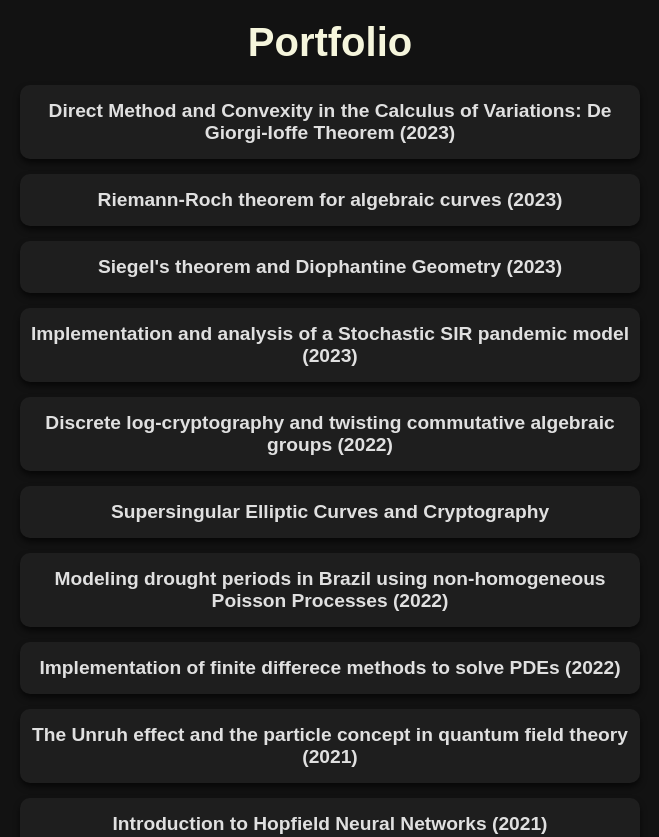
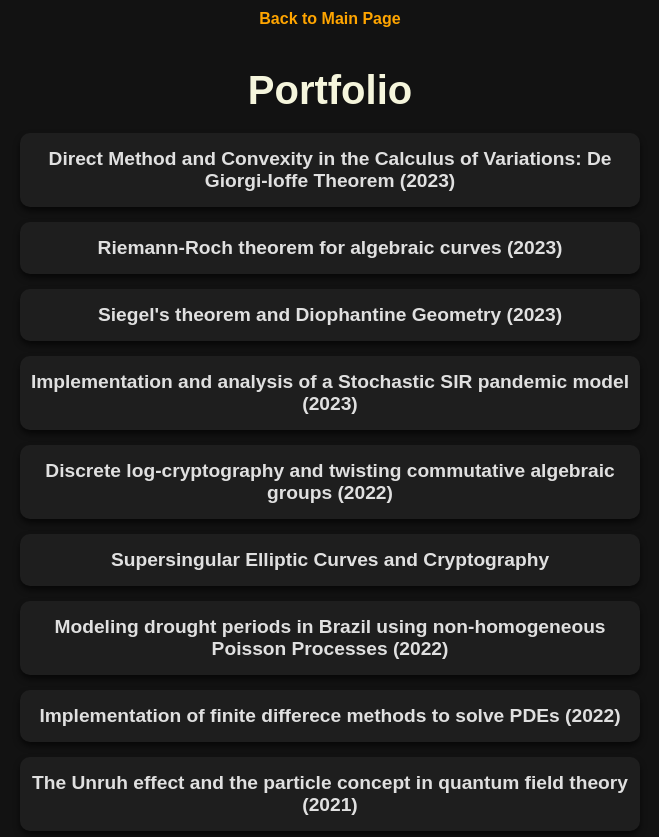
Before and after one commit to dalcio99/dalcio99.github.io, a plain HTML site: page subpages/portfolio.html in a window 1280 px wide. Shown: the top 837 px of the page, without its empty margins (310-969 px from the left). Drawn offline with Linux system fonts and the light colour scheme.

Commit message:
Update portfolio.html

```diff
--- a/subpages/portfolio.html
+++ b/subpages/portfolio.html
@@ -20,6 +20,20 @@
             font-size: 2.5rem;
             margin: 20px 0;
             color: #f5f5dc;
+        }
+
+        /* Navigation link */
+        .nav-link {
+            display: inline-block;
+            margin: 10px 0 20px;
+            font-size: 1rem;
+            color: #ffa500;
+            text-decoration: none;
+            font-weight: bold;
+        }
+
+        .nav-link:hover {
+            text-decoration: underline;
         }
 
         /* Project list container */
@@ -90,6 +104,9 @@
     </style>
 </head>
 <body>
+    <!-- Back to Main Page Link -->
+    <a href="index.html" class="nav-link">Back to Main Page</a>
+
     <h1>Portfolio</h1>
     <ul>
         <li><a href="uploads/DeGiorgi_Ioffe_thm.pdf">Direct Method and Convexity in the Calculus of Variations: De Giorgi-Ioffe Theorem (2023)</a></li>
```
